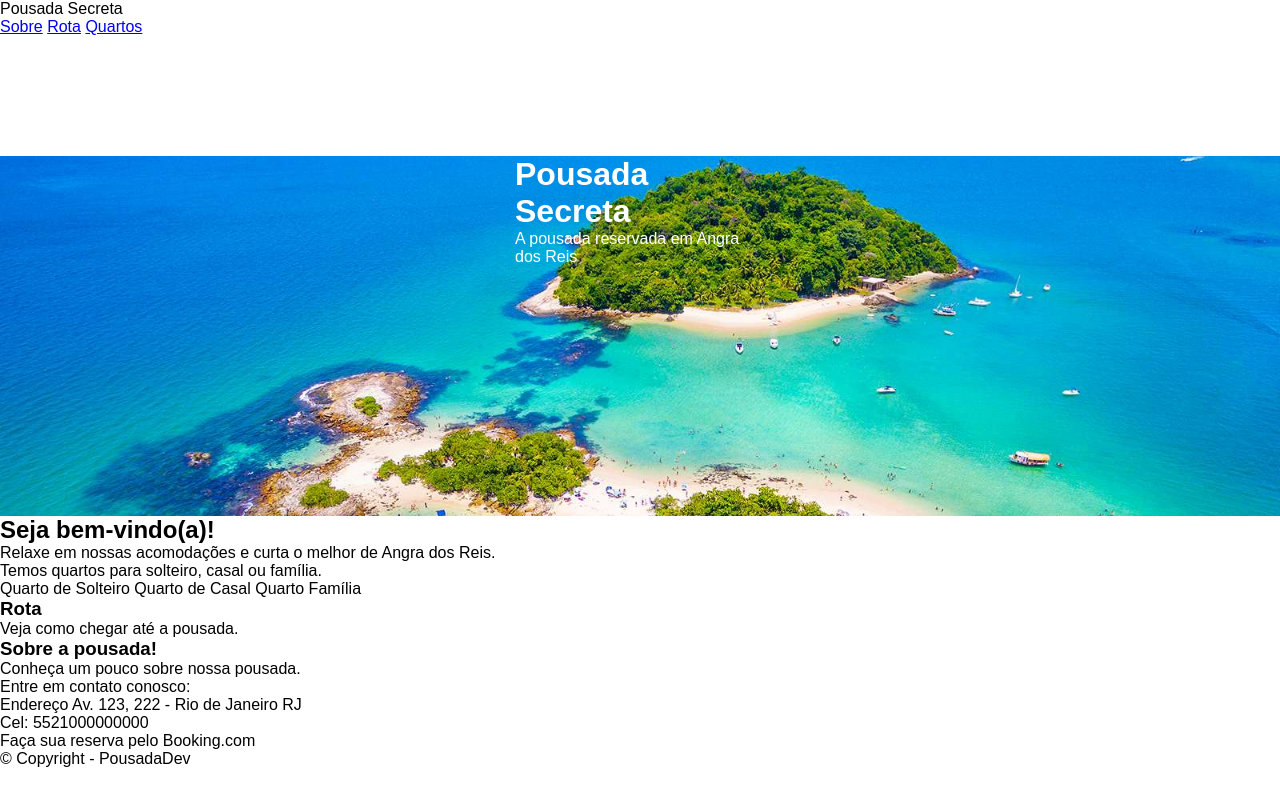
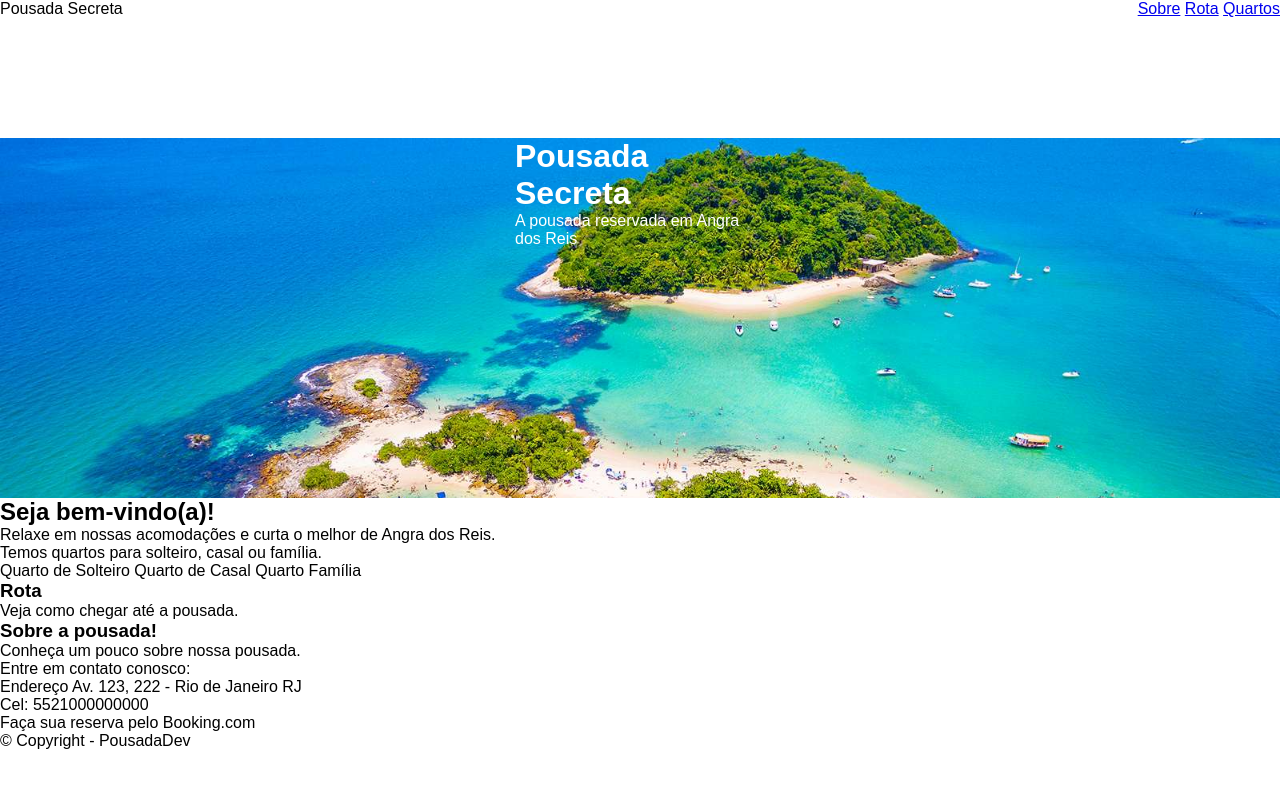
Before and after one commit to MatheusDev95/Projeto_Pousada, a plain HTML site: page index.html in a window 1280 px wide. Drawn offline with Linux system fonts and the light colour scheme.

Commit message:
estilização do topo

```diff
--- a/css/estilo.css
+++ b/css/estilo.css
@@ -5,6 +5,10 @@
     font-family: sans-serif;
 }
 /*Estilização comum*/
+.secao-topo{
+    display: flex;
+    justify-content: space-between;
+}
 .secao-banner{
     background-image: url('../assets/img-fundo.jpg');
     background-size: cover;
--- a/index.html
+++ b/index.html
@@ -5,9 +5,9 @@
     </head>
 
     <body>
-        <div><!--topo-->
-            <div><p>Pousada Secreta</p></div>
-            <div>
+        <div class="secao-topo"><!--topo-->
+            <div class="card"><p>Pousada Secreta</p></div>
+            <div class="card">
                 <a href="#">Sobre</a>
                 <a href="#">Rota</a>
                 <a href="#">Quartos</a>
```
